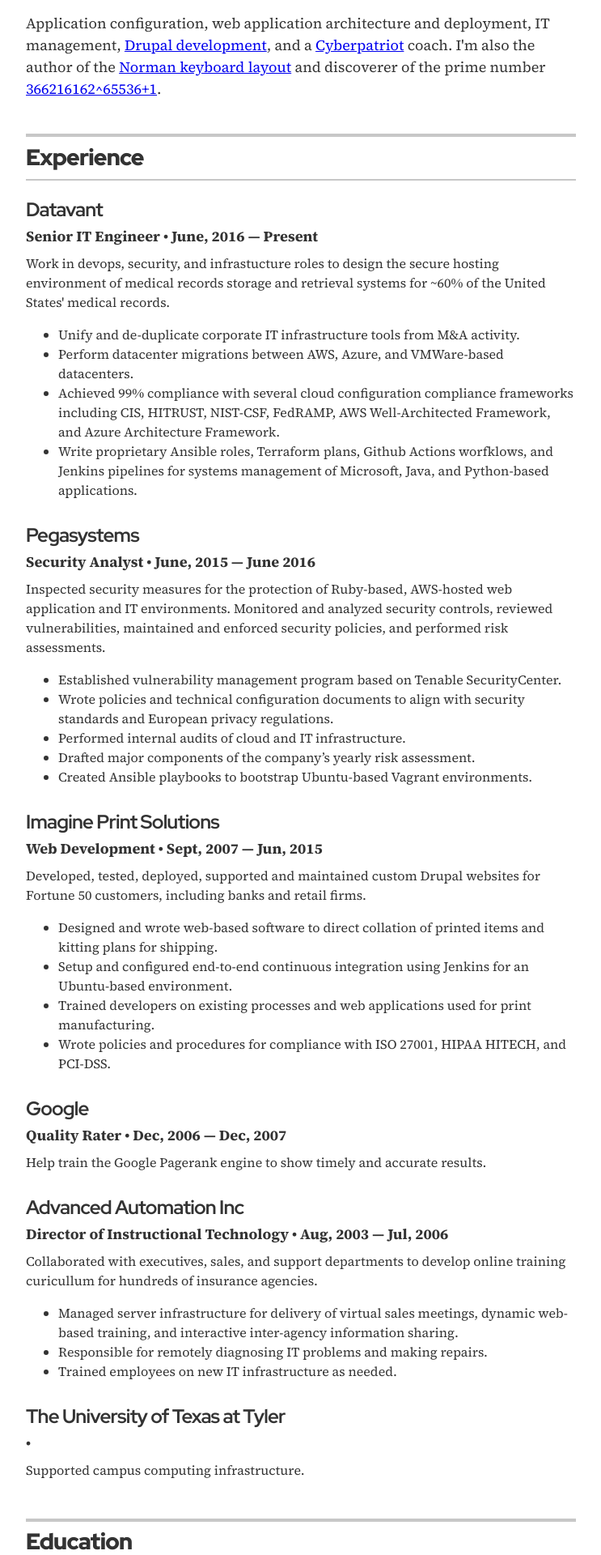
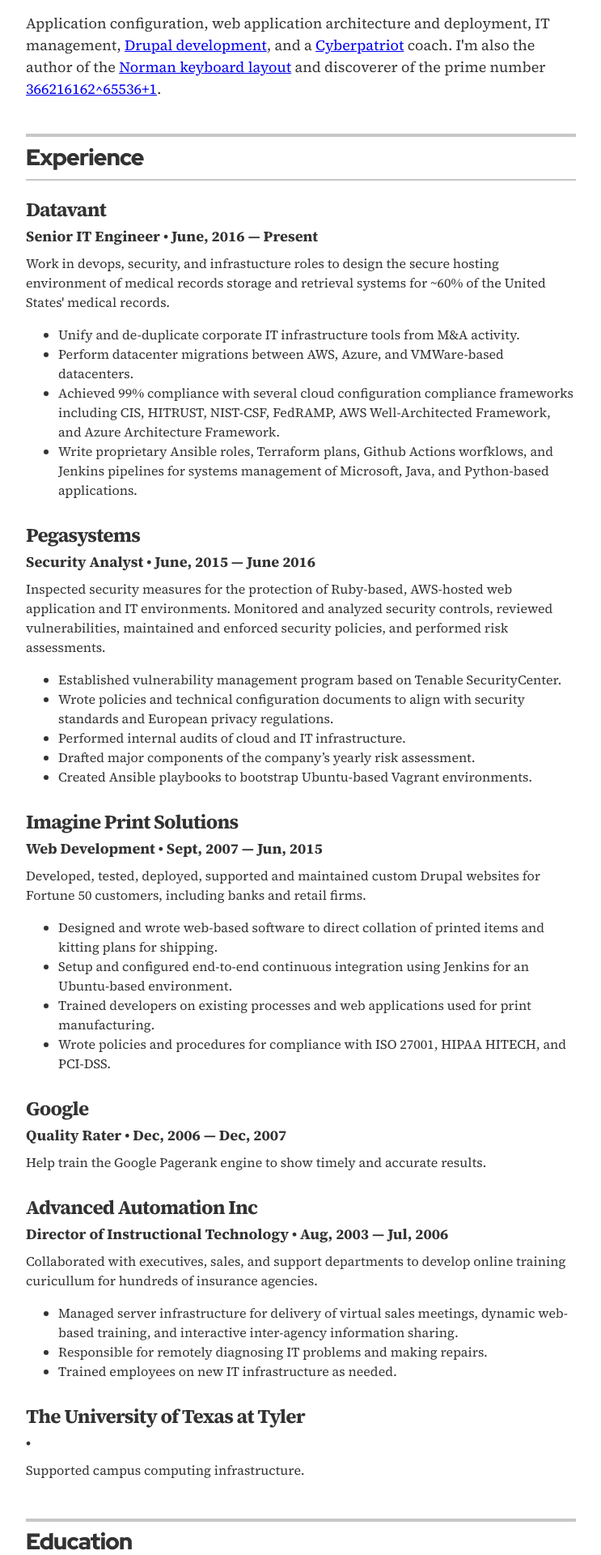
Before and after one commit to deekayen/dkn.github.io, a Jekyll site: the page built from index.html, in a window 1280 px wide. Shown: the part 425-2345 px from the top of the page at 81% size, without its empty margins (268-1011 px from the left). Built offline with Jekyll 4.4.1, drawn with Linux system fonts in a browser that asks for light colours.

Commit message:
Add radio box, tip jar, and change title font.

```diff
--- a/_layouts/resume.html
+++ b/_layouts/resume.html
@@ -229,7 +229,6 @@
       <!-- end Print Social Links -->
       {% endif %}
 
-
       <!-- begin Print radio stuff -->
       <section class="content-section print-only">
 
@@ -246,16 +245,8 @@
 
       <!-- begin Print tip jar -->
       <section class="content-section print-only">
-
-        <header class="section-header">
-          <h2>Radio</h2>
-        </header>
-
-        <div class="resume-item">
          <script type="text/javascript" src="https://cdnjs.buymeacoffee.com/1.0.0/button.prod.min.js" data-name="bmc-button" data-slug="deekayen" data-color="#FFDD00" data-emoji=""  data-font="Cookie" data-text="Buy me a chocolate bar" data-outline-color="#000000" data-font-color="#000000" data-coffee-color="#ffffff" ></script>
         </div>
-
-      </section>
       <!-- end Print tip jar -->
     </div>
 
--- a/_sass/_resume.scss
+++ b/_sass/_resume.scss
@@ -138,7 +138,7 @@
   .resume-item { margin-bottom: 2rem; }
 
   .resume-item-title {
-    @include sans_bold;
+    @include serif_bold;
     margin: 0 0 .75rem;
     font-size: 1.5rem;
     letter-spacing: -.05rem;
```
